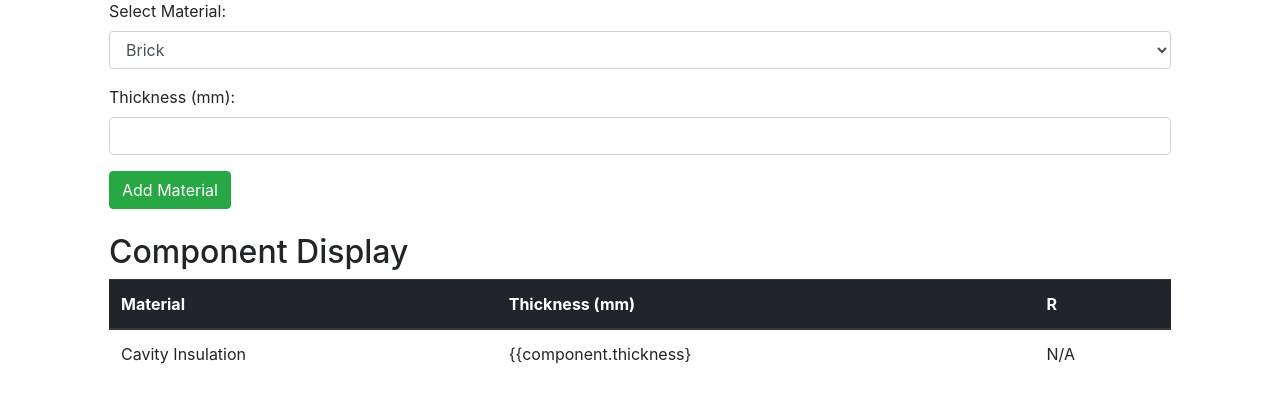
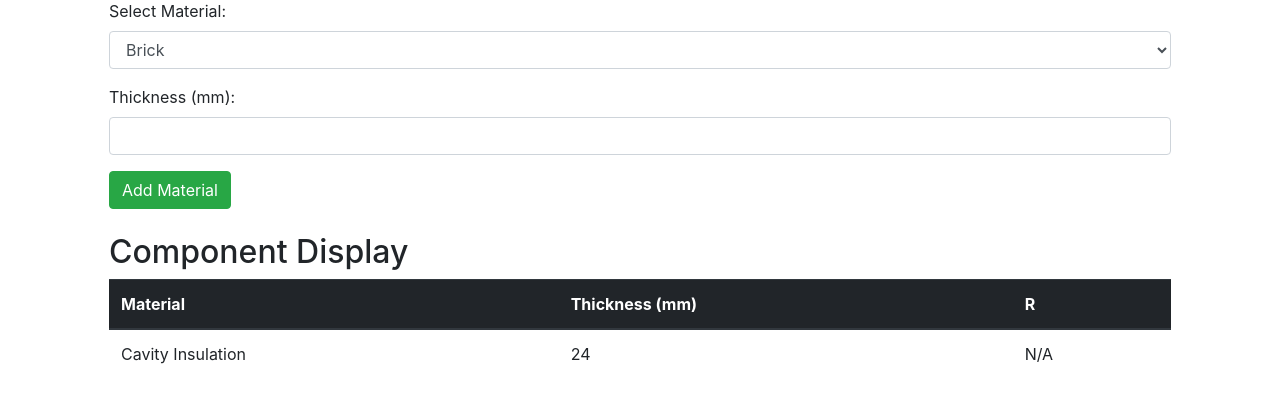
Before and after one commit to BenCurrieDev/SkoonAssignment, a Django app: page /calculator in a window 1280 px wide. Shown: the part 137-540 px from the top of the page. Run offline with Django 4.2, Linux system fonts and the light colour scheme; data comes from the database, SQL or seed files in the repository; both versions use the stored data as it was after the commit; some libraries are stand-ins or nearby versions.

Commit message:
updated component display

```diff
--- a/templates/calculator.html
+++ b/templates/calculator.html
@@ -46,7 +46,7 @@
                 {{ component.material.name }}
               </td>
               <td class="align-middle">
-                {{component.thickness}
+                {{ component.thickness }}
               </td>
               <td>N/A</td>
             </tr>
```
Also changed, not shown: db.sqlite3.
